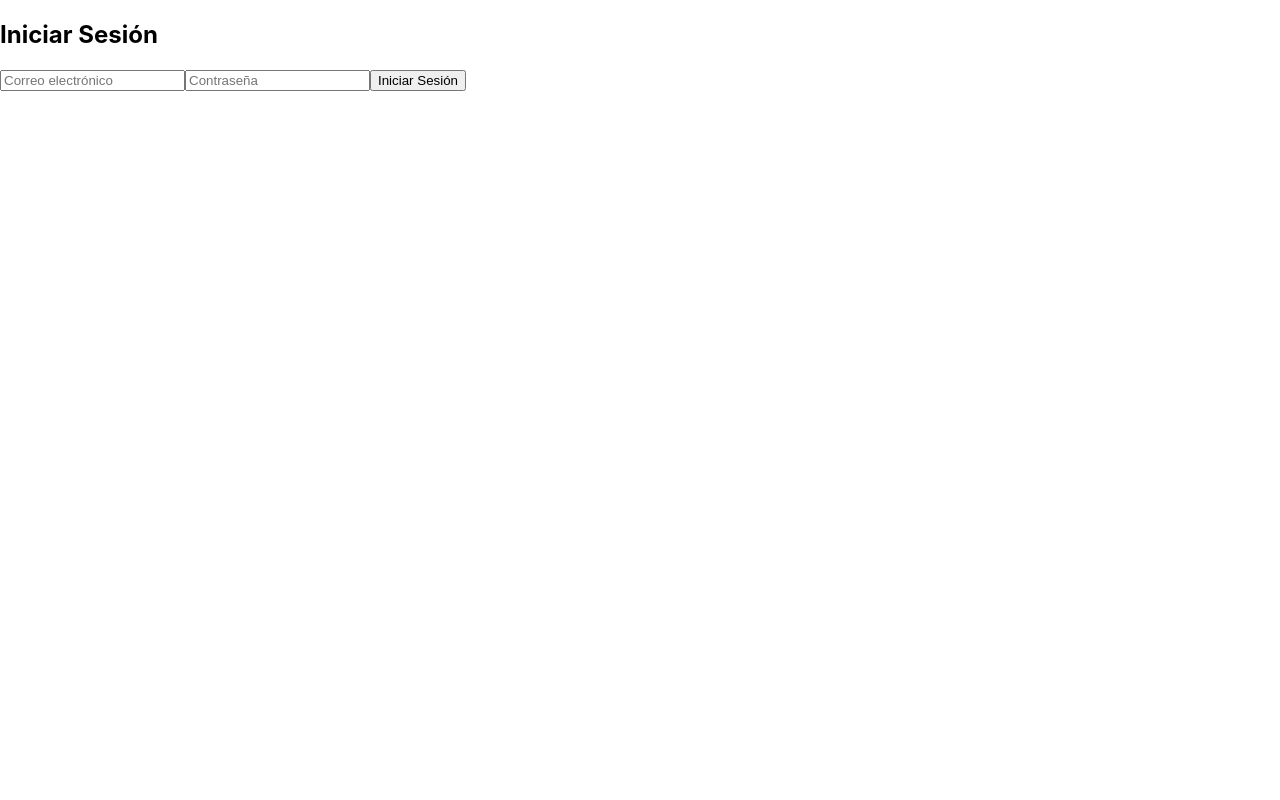
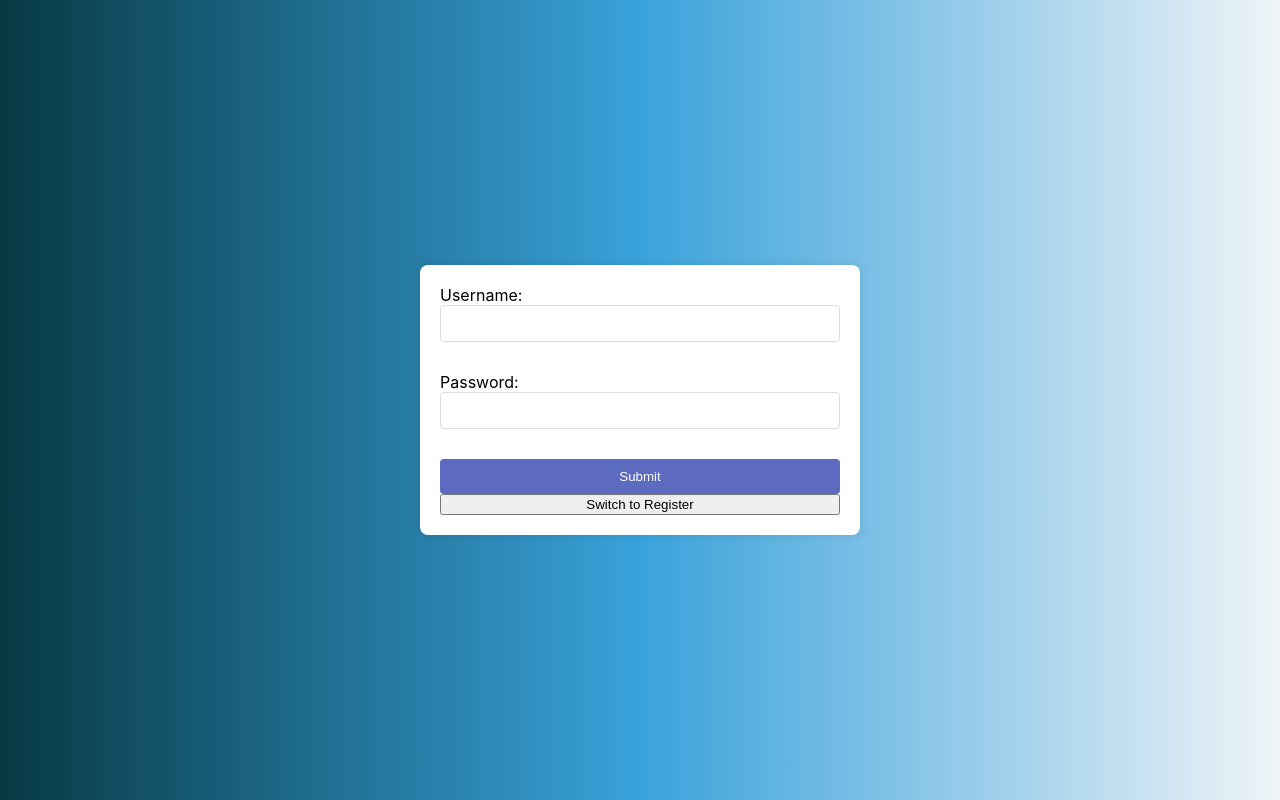
Before and after one commit to AlanCristianMG/AMI, a React (Create React App) app: page /auth in a window 1280 px wide. Built offline with nearby package versions, Linux system fonts and the light colour scheme.

Commit message:
avance formularios login

```diff
--- a/package.json
+++ b/package.json
@@ -25,6 +25,7 @@
     "react-native-screens": "^3.27.0",
     "react-router-dom": "^6.20.1",
     "react-scripts": "5.0.1",
+    "react-transition-group": "^4.4.5",
     "sequelize": "^6.35.1",
     "sequelize-cli": "^6.6.2",
     "web-vitals": "^2.1.4"
--- a/src/App.js
+++ b/src/App.js
@@ -1,15 +1,32 @@
 import React from 'react';
-import { BrowserRouter as Router, Routes, Route } from 'react-router-dom';
+import { BrowserRouter as Router, Routes, Route, useLocation } from 'react-router-dom';
+import { CSSTransition, SwitchTransition } from 'react-transition-group';
 import StartPage from './components/startPage.jsx';
 import Auth from './components/auth/auth.jsx';
+
+function AnimatedRoutes() {
+  let location = useLocation();
+
+  return (
+    <SwitchTransition>
+      <CSSTransition
+        key={location.key}
+        timeout={{ enter: 300, exit: 300 }}
+        classNames='fade'
+      >
+        <Routes>
+          <Route path="/" element={<StartPage />} />
+          <Route path="/auth" element={<Auth />} />
+        </Routes>
+      </CSSTransition>
+    </SwitchTransition>
+  );
+}
 
 function App() {
   return (
     <Router>
-      <Routes>
-        <Route path="/" element={<StartPage />} />
-        <Route path="/auth" element={<Auth />} />
-      </Routes>
+      <AnimatedRoutes />
     </Router>
   );
 }
--- a/src/components/auth/auth.jsx
+++ b/src/components/auth/auth.jsx
@@ -1,47 +1,78 @@
-// Componente de Inicio de Sesión
 import React, { useState } from 'react';
-import axios from 'axios';
+import { CSSTransition } from 'react-transition-group';
+import '../../css/auth.css';
 
-const Login = ({ onLogin }) => {
-  // Estado local para almacenar el correo electrónico y la contraseña ingresados por el usuario
-  const [email, setEmail] = useState('');
-  const [password, setPassword] = useState('');
+// Componente de formulario de inicio de sesión
+function LoginForm({ onSwitchToRegister }) {
+  return (
+    <form className='form'>
+      <label>
+        Username:
+        <input type="text" name="username" />
+      </label>
+      <label>
+        Password:
+        <input type="password" name="password" />
+      </label>
+      <input type="submit" value="Submit" />
+      <button type="button" onClick={onSwitchToRegister}>
+        Switch to Register
+      </button>
+    </form>
+  );
+}
 
-  // Función asincrónica para manejar el evento de inicio de sesión
-  const handleLogin = async () => {
-    try {
-      // Realiza una solicitud HTTP POST al endpoint '/api/login' con las credenciales del usuario
-      const response = await axios.get('http://localhost:3001', { email, password });
+// Componente de formulario de registro
+function RegisterForm({ onSwitchToLogin }) {
+  return (
+    <form className='form'>
+      <label>
+        Username:
+        <input type="text" name="username" />
+      </label>
+      <label>
+        Email:
+        <input type="email" name="email" />
+      </label>
+      <label>
+        Password:
+        <input type="password" name="password" />
+      </label>
+      <input type="submit" value="Submit" />
+      <button type="button" onClick={onSwitchToLogin}>
+        Switch to Login
+      </button>
+    </form>
+  );
+}
 
-      // Extrae el token del objeto de respuesta
-      const { token } = response.data;
+// Componente principal de autenticación
+const Auth = () => {
+  const [isLogin, setIsLogin] = useState(true);
 
-      // Almacena el token en el almacenamiento local (localStorage) para mantener la sesión del usuario
-      localStorage.setItem('token', token);
+  return (
+    <div className="containerBack">
+      <CSSTransition
+        in={isLogin}
+        timeout={300}
+        classNames="fade"
+        unmountOnExit
+      >
+        {/* Enviar una función para cambiar el estado directamente */}
+        <LoginForm onSwitchToRegister={() => setIsLogin(false)} />
+      </CSSTransition>
 
-      // Llama a la función proporcionada como prop para manejar el inicio de sesión en el componente principal
-      onLogin();
-    } catch (error) {
-      // Captura y maneja cualquier error que pueda ocurrir durante el inicio de sesión
-      console.error('Error de inicio de sesión', error);
-    }
-  };
-
-  // Renderiza el componente de inicio de sesión
-  return (
-    <div>
-      <h2>Iniciar Sesión</h2>
-      {/* Input para el correo electrónico con manejo del cambio en el estado local */}
-      <input type="email" placeholder="Correo electrónico" value={email} onChange={(e) => setEmail(e.target.value)} />
-
-      {/* Input para la contraseña con manejo del cambio en el estado local */}
-      <input type="password" placeholder="Contraseña" value={password} onChange={(e) => setPassword(e.target.value)} />
-
-      {/* Botón que desencadena la función handleLogin al hacer clic */}
-      <button onClick={handleLogin}>Iniciar Sesión</button>
+      <CSSTransition
+        in={!isLogin}
+        timeout={300}
+        classNames="fade"
+        unmountOnExit
+      >
+        {/* Enviar una función para cambiar el estado directamente */}
+        <RegisterForm onSwitchToLogin={() => setIsLogin(true)} />
+      </CSSTransition>
     </div>
   );
 };
 
-// Exporta el componente para su uso en otros lugares de la aplicación
-export default Login;
+export default Auth;
--- a/src/css/auth.css
+++ b/src/css/auth.css
@@ -0,0 +1,73 @@
+.containerBack {
+    height: 100vh;
+    width: 100%;
+    display: flex;
+    justify-content: center;
+    align-items: center;
+    background: linear-gradient(
+        to right,
+        var(--astrong),
+        var(--azul),
+        var(--gris)
+    );
+}
+.form{
+    display: grid;
+}
+.fade-enter {
+    opacity: 0;
+    transform: translateY(-20px); /* Agrega un desplazamiento inicial para corregir el problema */
+}
+
+.fade-enter-active {
+    opacity: 1;
+    transform: translateY(0); /* Devuelve el elemento a su posición original */
+    transition: opacity 1000ms ease, transform 1000ms ease; /* Ajusta la duración y la función de temporización */
+}
+
+.fade-exit {
+    opacity: 1;
+}
+
+.fade-exit-active {
+    opacity: 0;
+    transform: translateY(200px); /* Agrega un desplazamiento al salir para corregir el problema */
+    transition: opacity 1000ms ease, transform 800ms ease; /* Ajusta la duración y la función de temporización */
+}
+
+form {
+    background: #fff;
+    padding: 20px;
+    border-radius: 8px;
+    max-width: 400px;
+    width: 100%;
+    box-shadow: 0px 0px 10px rgba(0, 0, 0, 0.1);
+    margin: 1em;
+    transition: transform 3000ms ease-in-out; /* Añade una transición para evitar el comportamiento abrupto */
+
+}
+
+label {
+    display: block;
+    margin-bottom: 10px;
+}
+
+input[type="text"],
+input[type="email"],
+input[type="password"] {
+    width: 100%;
+    padding: 10px;
+    border-radius: 4px;
+    border: 1px solid #ddd;
+    margin-bottom: 20px;
+    box-sizing: border-box;
+}
+
+input[type="submit"] {
+    background: #5c6bc0;
+    color: #fff;
+    border: none;
+    border-radius: 4px;
+    padding: 10px 20px;
+    cursor: pointer;
+}
--- a/src/css/startPage.css
+++ b/src/css/startPage.css
@@ -27,6 +27,15 @@ body {
     sans-serif;
   -webkit-font-smoothing: antialiased;
   -moz-osx-font-smoothing: grayscale;
+}
+
+.container {
+    height: 100vh;
+    width: 100%;
+    display: flex;
+    justify-content: center;
+    align-items: center;
+    background: linear-gradient(to right, #0f2027, #203a43, #2c5364);
 }
 
 .app {
@@ -142,3 +151,20 @@ body {
 .text {
   margin: 0 1.5em
 }
+.fade-enter {
+  opacity: 0;
+}
+
+.fade-enter-active {
+  opacity: 1;
+  transition: opacity 300ms;
+}
+
+.fade-exit {
+  opacity: 1;
+}
+
+.fade-exit-active {
+  opacity: 0;
+  transition: opacity 300ms;
+}
```
Also changed, not shown: notas.txt, 1 other file (tests, documents, lock files or other folders).
